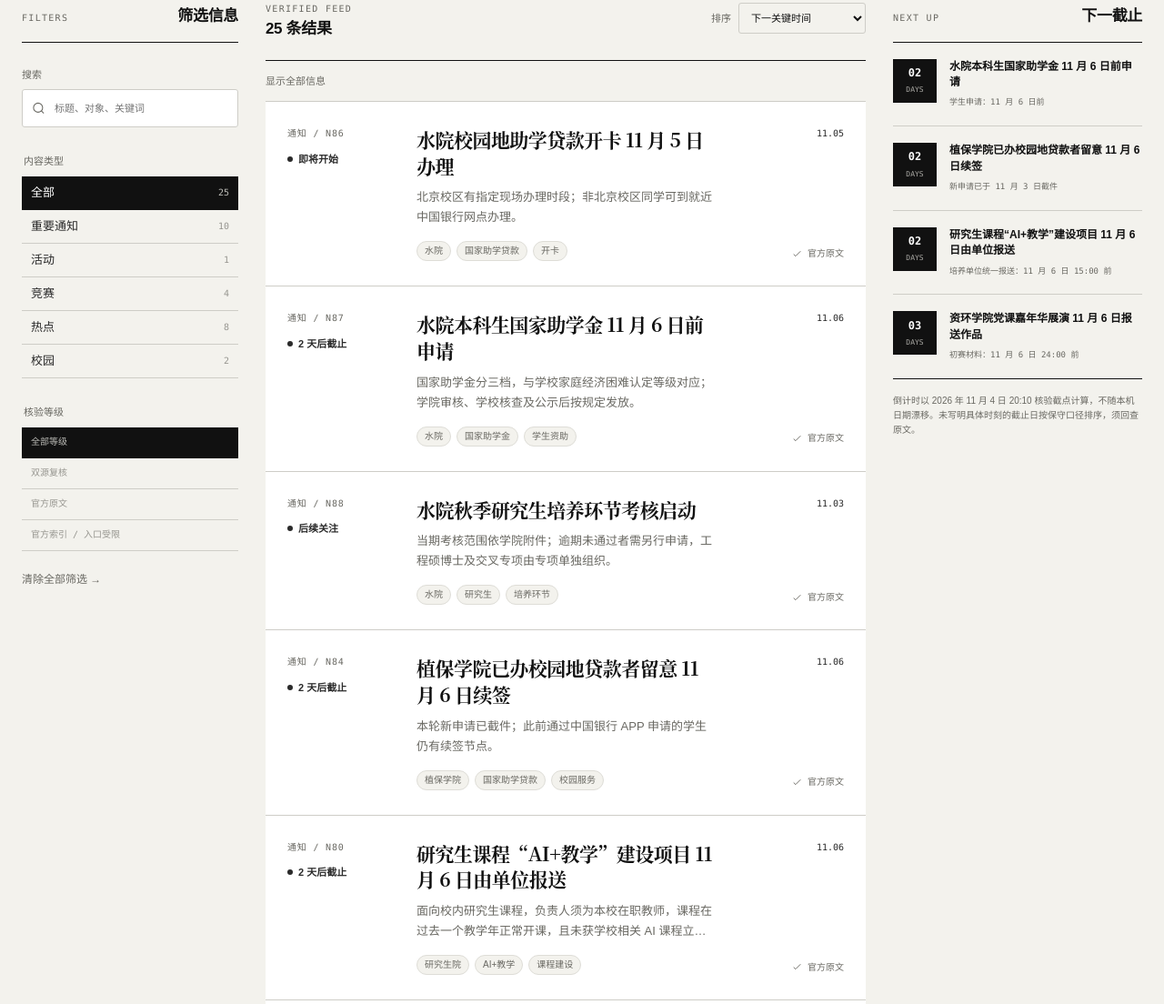
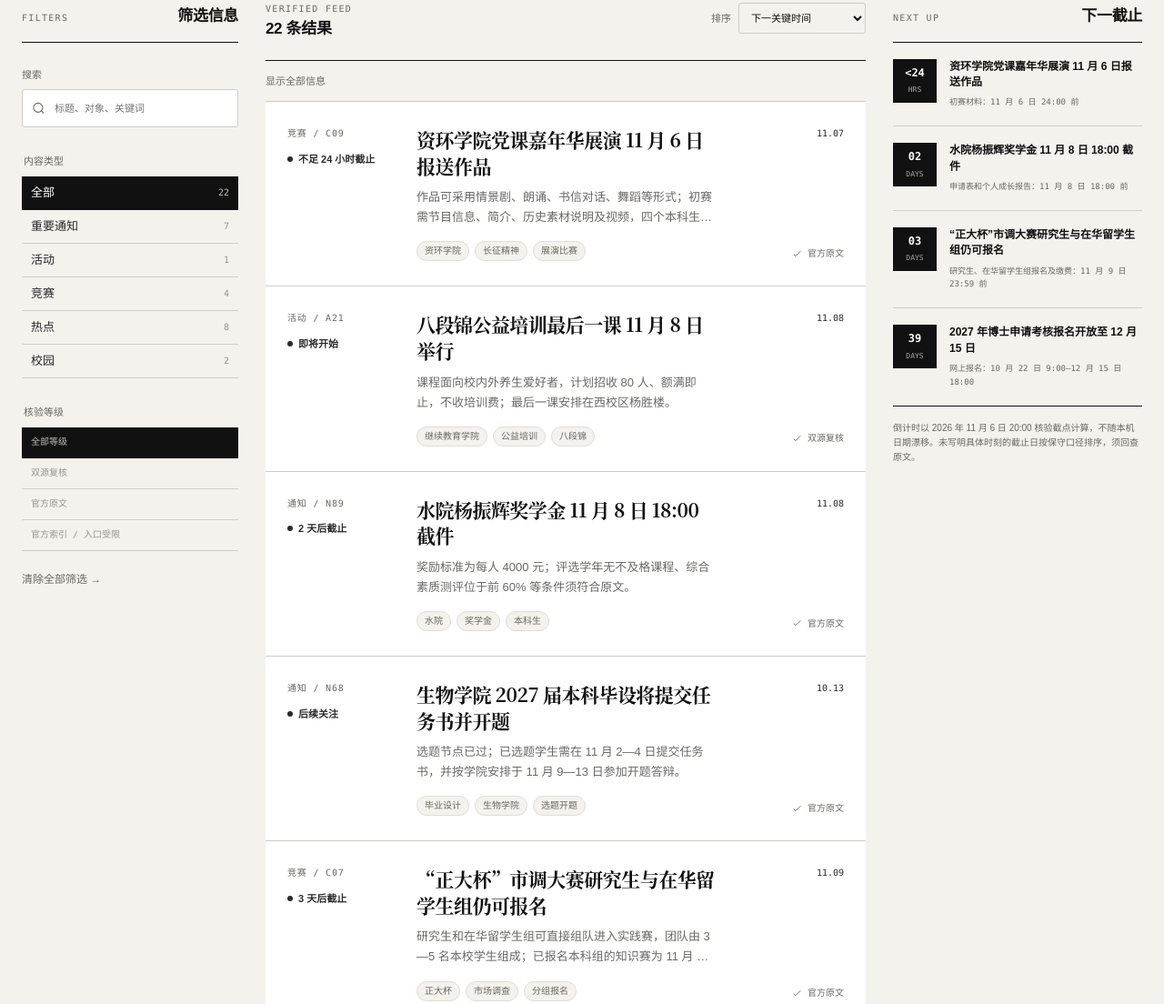
Before and after one commit to darcy-boom/school, a plain HTML site: page index.html in a window 1280 px wide. Shown: the part 639-1743 px from the top of the page at 91% size. Drawn offline with Linux system fonts and the light colour scheme.

Commit message:
Refresh CAU SIGNAL snapshot for November 6

```diff
--- a/data/items.js
+++ b/data/items.js
@@ -1,42 +1,29 @@
 window.CAU_DATA = {
-  snapshot: "2026-11-04T20:10:00+08:00",
-  snapshotLabel: "2026 年 11 月 4 日 20:10",
+  snapshot: "2026-11-06T20:00:00+08:00",
+  snapshotLabel: "2026 年 11 月 6 日 20:00",
   items: [
     {
-      id: "n87", category: "通知", title: "水院本科生国家助学金 11 月 6 日前申请",
-      publishedAt: "2026-11-03", deadline: "2026-11-06T00:00:00+08:00",
-      dateLabel: "学生申请：11 月 6 日前；原文未给具体小时",
-      audience: "水院已通过 2026—2027 学年家庭经济困难认定、符合条件的全日制本科生及第二学士学位学生",
-      tags: ["水院", "国家助学金", "学生资助"],
-      background: "水院启动 2026—2027 学年本科生国家助学金评审。",
-      summary: "国家助学金分三档，与学校家庭经济困难认定等级对应；学院审核、学校核查及公示后按规定发放。",
-      action: "符合条件者按学院原文在校内办事大厅的 304 学工系统填写国家助学金申请，并核对困难等级。",
-      caveat: "学院原文写 11 月 6 日前但未给小时，本站按 6 日零时保守排序；个人资格及结果以校内系统和评审为准。",
-      verification: { level: "official", label: "官方原文", note: "水院 11 月 3 日原文确认对象、困难认定与学生申请时间。" },
-      sources: [{ channel: "水利与智能工程学院", name: "本科生国家助学金评审通知", url: "https://water.cau.edu.cn/art/2026/11/3/art_45241_1144148.html" }]
+      id: "n89", category: "通知", title: "水院杨振辉奖学金 11 月 8 日 18:00 截件",
+      publishedAt: "2026-11-04", deadline: "2026-11-08T18:00:00+08:00",
+      dateLabel: "申请表和个人成长报告：11 月 8 日 18:00 前",
+      audience: "水院符合条件的二年级及以上全日制本科生",
+      tags: ["水院", "奖学金", "本科生"],
+      background: "水院开展 2025—2026 学年杨振辉奖学金评选，学院推荐名额 2 人。",
+      summary: "奖励标准为每人 4000 元；评选学年无不及格课程、综合素质测评位于前 60% 等条件须符合原文。",
+      action: "核对全部参评条件，按学院附件准备申请表和约 1000 字个人成长报告，按原文要求打包邮件提交。",
+      caveat: "评选结果由学院和学校决定；本站不收取个人材料，也不转载申请人信息。",
+      verification: { level: "official", label: "官方原文", note: "水院 11 月 4 日原文确认对象、资格、名额、材料与截止时刻。" },
+      sources: [{ channel: "水利与智能工程学院", name: "杨振辉奖学金评选通知", url: "https://water.cau.edu.cn/art/2026/11/4/art_45241_1144262.html" }]
     },
     {
-      id: "n86", category: "通知", title: "水院校园地助学贷款开卡 11 月 5 日办理",
-      publishedAt: "2026-11-03", startAt: "2026-11-05T13:30:00+08:00", endAt: "2026-11-05T16:30:00+08:00",
-      dateLabel: "11 月 5 日 13:30—16:30，东区公主楼三层就业培训室",
-      audience: "水院拟申请 2026 年校园地国家助学贷款且没有中国银行银行卡的同学",
-      tags: ["水院", "国家助学贷款", "开卡"],
-      background: "学院按校园地国家助学贷款经办银行安排组织申请人办理银行卡。",
-      summary: "北京校区有指定现场办理时段；非北京校区同学可到就近中国银行网点办理。",
-      action: "按学院原文准备本人身份证、学生证、录取通知书及户口材料或迁移证明照片，在指定时段前往办理。",
-      caveat: "仅限符合通知对象者；个人证件资料仅向学院和银行的正式办理渠道提供。",
-      verification: { level: "official", label: "官方原文", note: "水院 11 月 3 日原文确认对象、地点、时段和材料。" },
-      sources: [{ channel: "水利与智能工程学院", name: "校园地贷款开卡通知", url: "https://water.cau.edu.cn/art/2026/11/3/art_45241_1144155.html" }]
-    },
-    {
-      id: "n88", category: "通知", title: "水院秋季研究生培养环节考核启动",
-      publishedAt: "2026-11-03", sortAt: "2026-11-06T00:00:00+08:00",
-      dateLabel: "逾期考核申请：11 月 6 日前；系统材料：11 月 30 日前；缓考材料：12 月 1 日前",
-      audience: "水院当期应参加培养环节考核及以往逾期未通过的研究生",
+      id: "n88", category: "通知", title: "水院秋季研究生培养考核进入材料提交阶段",
+      publishedAt: "2026-11-03", sortAt: "2026-11-30T00:00:00+08:00",
+      dateLabel: "逾期考核申请已过；系统材料：11 月 30 日前；缓考材料：12 月 1 日前",
+      audience: "水院当期应参加培养环节考核的研究生",
       tags: ["水院", "研究生", "培养环节"],
       background: "水院组织秋季学期研究生博士资格考试、开题、中期等培养环节考核。",
-      summary: "当期考核范围依学院附件；逾期未通过者需另行申请，工程硕博士及交叉专项由专项单独组织。",
-      action: "核对学院原文及附件名单；逾期考核者 11 月 6 日前联系学院研究生管理科，其他学生按各自环节准备材料。",
+      summary: "当期考核范围依学院附件；工程硕博士及交叉专项由专项单独组织。",
+      action: "核对学院原文与本人考核安排，在 11 月 30 日前提交系统材料；需缓考者按原文在 12 月 1 日前报送材料。",
       caveat: "原文对多个节点只写“某日前”，不推断当日具体小时；附件涉及个人信息，本站不转载名单。",
       verification: { level: "official", label: "官方原文", note: "水院 11 月 3 日原文确认考核范围和逾期、系统提交、缓考等节点。" },
       sources: [{ channel: "水利与智能工程学院", name: "秋季研究生培养环节考核通知", url: "https://water.cau.edu.cn/art/2026/11/3/art_45241_1144193.html" }]
@@ -68,32 +55,6 @@ window.CAU_DATA = {
         { channel: "继续教育学院", name: "八段锦公益培训班招生简介", url: "https://jjxy.cau.edu.cn/art/2026/10/9/art_50608_1139875.html" },
         { channel: "继续教育学院", name: "公益培训班开班报道", url: "https://jjxy.cau.edu.cn/art/2026/10/26/art_50607_1143064.html" }
       ]
-    },
-    {
-      id: "n84", category: "通知", title: "植保学院已办校园地贷款者留意 11 月 6 日续签",
-      publishedAt: "2026-10-30", deadline: "2026-11-06T12:00:00+08:00",
-      dateLabel: "新申请已于 11 月 3 日截件；此前已在中国银行 APP 申请者 11 月 6 日 12:00 前续签",
-      audience: "植保学院此前已在中国银行 APP 申请校园地国家助学贷款的学生",
-      tags: ["植保学院", "国家助学贷款", "校园服务"],
-      background: "植保学院启动 2026—2027 学年校园地国家助学贷款申请，学院先审后报学校。",
-      summary: "本轮新申请已截件；此前通过中国银行 APP 申请的学生仍有续签节点。",
-      action: "符合已申请条件者按植保学院原文和银行流程，于 11 月 6 日 12:00 前完成续签。",
-      caveat: "不再作为新申请入口；本站不接收身份证、银行卡或困难证明，贷款获批以学校和银行审核为准。",
-      verification: { level: "official", label: "官方原文", note: "植保学院 10 月 30 日原文确认对象、办理流程与两个节点；HTTPS 本轮异常，HTTP 原文可核。" },
-      sources: [{ channel: "植保学院", name: "2026—2027 学年校园地国家助学贷款申请通知", url: "http://cpp.cau.edu.cn/art/2026/10/30/art_23668_1143636.html" }]
-    },
-    {
-      id: "n80", category: "通知", title: "研究生课程“AI+教学”建设项目 11 月 6 日由单位报送",
-      publishedAt: "2026-10-22", deadline: "2026-11-06T15:00:00+08:00",
-      dateLabel: "培养单位统一报送：11 月 6 日 15:00 前",
-      audience: "拟以已开设研究生课程申报的中国农大在职教师及培养单位",
-      tags: ["研究生院", "AI+教学", "课程建设"],
-      background: "研究生院组织 2026 年研究生 AI 赋能教学课程建设项目申报。",
-      summary: "面向校内研究生课程，负责人须为本校在职教师，课程在过去一个教学年正常开课，且未获学校相关 AI 课程立项支持。",
-      action: "课程负责人将申报表提交所在培养单位，由单位评议推荐并在 11 月 6 日 15:00 前统一报送。",
-      caveat: "11 月 6 日是培养单位报送终点，个人院内交件时间可能更早，须向所在单位确认。",
-      verification: { level: "official", label: "官方原文", note: "研究生院 10 月 22 日原文确认申报资格、单位流程和统一报送时限。" },
-      sources: [{ channel: "研究生院", name: "2026 年研究生“AI+教学”课程建设项目申报通知", url: "https://gradsch1.cau.edu.cn/art/2026/10/22/art_37646_1142509.html" }]
     },
     {
       id: "c09", category: "竞赛", title: "资环学院党课嘉年华展演 11 月 6 日报送作品",
@@ -327,15 +288,15 @@ window.CAU_DATA = {
       id: "s01",
       category: "校园",
       title: "校园集市公开入口与失物招领可访问",
-      publishedAt: "2026-11-04",
-      dateLabel: "11 月 4 日入口、分类与失物招领可访问",
+      publishedAt: "2026-11-06",
+      dateLabel: "11 月 6 日入口、分类与失物招领可访问",
       audience: "需要校内二手交易、闲置流转与失物招领的师生",
       tags: ["校园集市", "二手交易", "隐私保护"],
       background: "中国农大校园集市提供校内二手物品、失物招领等公开信息入口。",
       summary: "本轮可访问公开入口、商品分类与失物招领；即时商品与交易详情仍需自行核实。",
       action: "需要使用时进入官方入口自行查看，优先校内当面交接并现场核验物品，警惕预付、外链和私下转账风险。",
-      caveat: "11 月 4 日仅确认入口可访问；单条交易、价格与对方身份须二次核验。",
-      verification: { level: "official", label: "官方入口", note: "11 月 4 日公开入口、分类与失物招领可访问；未核验个人交易。" },
+      caveat: "11 月 6 日仅确认入口可访问；单条交易、价格与对方身份须二次核验。",
+      verification: { level: "official", label: "官方入口", note: "11 月 6 日公开入口、分类与失物招领可访问；未核验个人交易。" },
       sources: [
         { channel: "校园集市", name: "中国农业大学校园集市", url: "https://ershou.cau.edu.cn/" }
       ]
@@ -349,6 +310,6 @@ window.CAU_DATA = {
     { name: "知乎", state: "discovery", label: "访问受限", detail: "本轮公开搜索未取得可稳定回溯并补强校方安排的正文；完整内容可能受访问限制。", url: "https://www.zhihu.com/" },
     { name: "小红书", state: "partial", label: "需要登录", detail: "本轮公开搜索未取得可稳定核验的校务正文；部分内容需要登录。", url: "https://www.xiaohongshu.com/" },
     { name: "微博", state: "partial", label: "抓取受限", detail: "可定位中国农业大学官方账号，但本轮官方时间流受 robots 限制，关键事实仍回查责任单位原文。", url: "https://weibo.com/cau1905" },
-    { name: "校园集市", state: "verified", label: "入口可访问", detail: "11 月 4 日公开入口、分类和失物招领可访问；不展示即时商品、个人联系方式、价格或交易状态。", url: "https://ershou.cau.edu.cn/" }
+    { name: "校园集市", state: "verified", label: "入口可访问", detail: "11 月 6 日公开入口、分类和失物招领可访问；不展示即时商品、个人联系方式、价格或交易状态。", url: "https://ershou.cau.edu.cn/" }
   ]
 };
--- a/index.html
+++ b/index.html
@@ -37,7 +37,7 @@
       <a href="#coverage">渠道审计</a>
       <a href="#method">核验方法</a>
     </nav>
-    <div class="snapshot"><span aria-hidden="true"></span>核验快照 · 2026.11.04</div>
+    <div class="snapshot"><span aria-hidden="true"></span>核验快照 · 2026.11.06</div>
   </header>
 
   <main id="top">
@@ -56,7 +56,7 @@
         <div class="metric"><strong id="metric-total">—</strong><span>条已整理信息</span></div>
         <div class="metric"><strong id="metric-action">—</strong><span>个未来行动节点</span></div>
         <div class="metric"><strong id="metric-sources">—</strong><span>个原始来源链接</span></div>
-        <div class="metric metric-inverse"><strong>11.04</strong><span>本次核验截点</span></div>
+        <div class="metric metric-inverse"><strong>11.06</strong><span>本次核验截点</span></div>
       </div>
     </section>
 
@@ -127,7 +127,7 @@
           <h2 id="deadline-title">下一截止</h2>
         </div>
         <div id="deadline-list" class="deadline-list"></div>
-        <p class="deadline-note">倒计时以 2026 年 11 月 4 日 20:10 核验截点计算，不随本机日期漂移。未写明具体时刻的截止日按保守口径排序，须回查原文。</p>
+        <p class="deadline-note">倒计时以 2026 年 11 月 6 日 20:00 核验截点计算，不随本机日期漂移。未写明具体时刻的截止日按保守口径排序，须回查原文。</p>
       </aside>
     </section>
 
```
Also changed, not shown: 3 other files.
